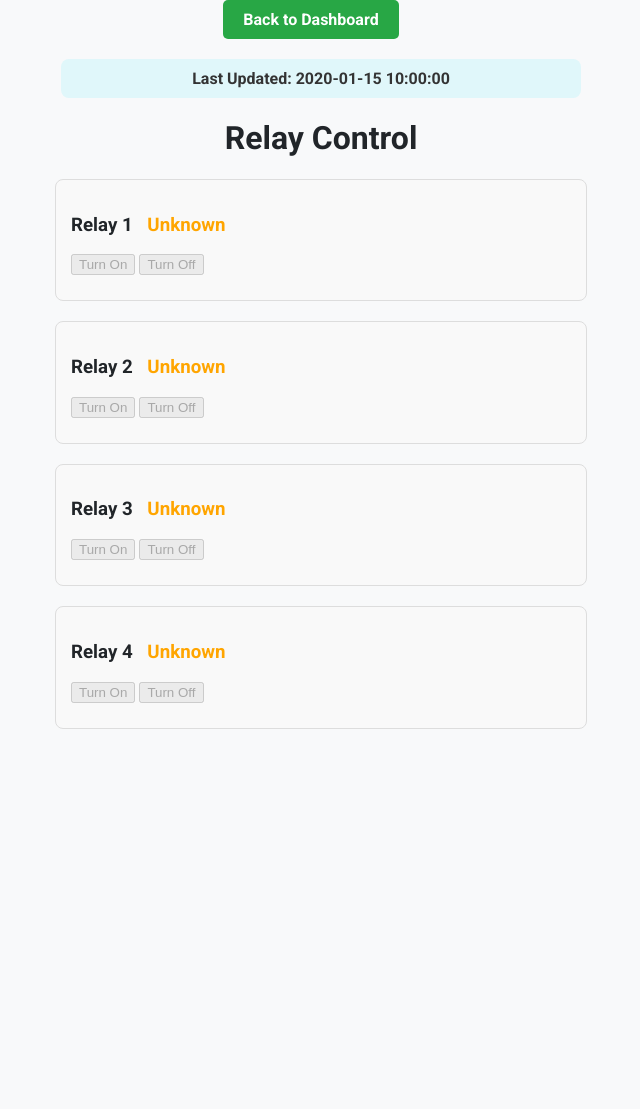
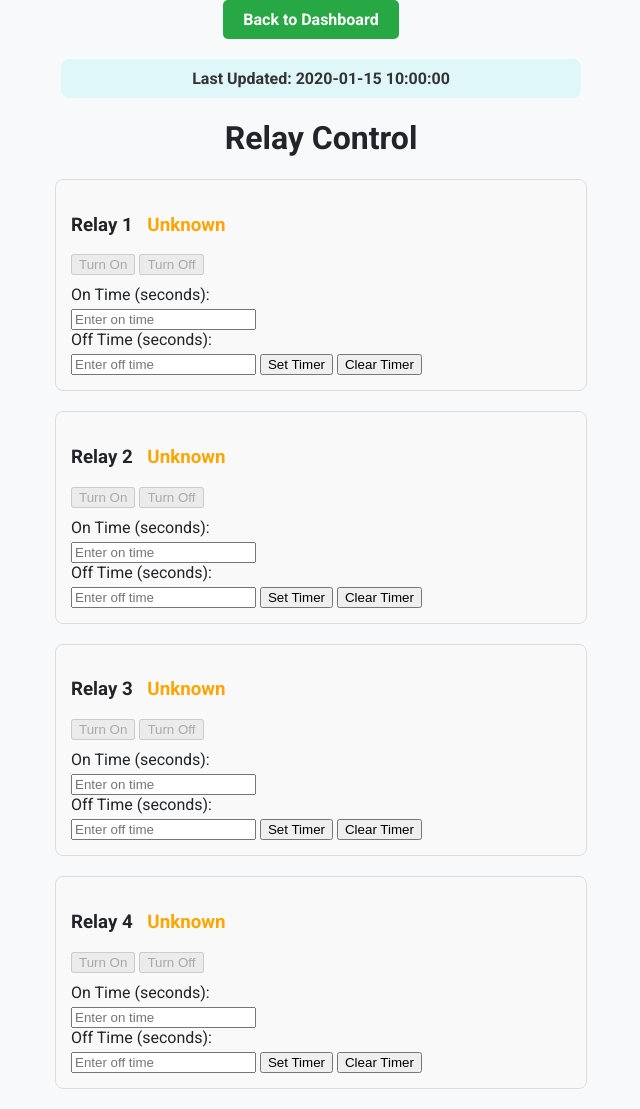
Before and after one commit to hurleyjoe22/new_django_project, a Django app: page /relay-control/ in a window 1280 px wide. Shown: the whole page, without its empty margins (319-959 px from the left). Before the commit the page ends 729 px from the top, so only its background shows below. Run offline with Django 5.2, Linux system fonts and the light colour scheme; a user stored in the database is signed in; tables that the repository leaves empty hold one stand-in row (values such as "Sample post").

Commit message:
timers added hopefully

```diff
--- a/myapp/models.py
+++ b/myapp/models.py
@@ -20,5 +20,15 @@ class SensorData(models.Model):
     # The timestamp for the sensor data
     timestamp = models.DateTimeField()
 
+    # Timer fields for relays
+    relay1_on_time = models.IntegerField(null=True, blank=True)
+    relay1_off_time = models.IntegerField(null=True, blank=True)
+    relay2_on_time = models.IntegerField(null=True, blank=True)
+    relay2_off_time = models.IntegerField(null=True, blank=True)
+    relay3_on_time = models.IntegerField(null=True, blank=True)
+    relay3_off_time = models.IntegerField(null=True, blank=True)
+    relay4_on_time = models.IntegerField(null=True, blank=True)
+    relay4_off_time = models.IntegerField(null=True, blank=True)
+
     def __str__(self):
         return f"Sensor Data at {self.timestamp}"
--- a/myapp/templates/relay_control.html
+++ b/myapp/templates/relay_control.html
@@ -148,9 +148,9 @@
             transform: translateX(-50%);
             background-color: #333;
             color: white;
-            padding: 20px 40px; /* Increase padding for a larger size */
+            padding: 20px 40px;
             border-radius: 8px;
-            font-size: 28px; /* Increase font size to make it more visible */
+            font-size: 28px;
             font-weight: bold;
             display: none;
             z-index: 3000;
@@ -186,6 +186,14 @@
             <button id="relay1On" onclick="controlRelay(1, 'on')" disabled>Turn On</button>
             <button id="relay1Off" onclick="controlRelay(1, 'off')" disabled>Turn Off</button>
         </div>
+        <div class="timer-controls">
+            <label for="relay1OnTime">On Time (seconds):</label>
+            <input type="number" id="relay1OnTime" min="0" placeholder="Enter on time">
+            <label for="relay1OffTime">Off Time (seconds):</label>
+            <input type="number" id="relay1OffTime" min="0" placeholder="Enter off time">
+            <button onclick="setRelayTimer(1)">Set Timer</button>
+            <button onclick="clearRelayTimer(1)">Clear Timer</button>
+        </div>
         <div id="relay1SyncStatus" class="sync-status"></div>
     </div>
 
@@ -194,6 +202,14 @@
         <div class="buttons">
             <button id="relay2On" onclick="controlRelay(2, 'on')" disabled>Turn On</button>
             <button id="relay2Off" onclick="controlRelay(2, 'off')" disabled>Turn Off</button>
+        </div>
+        <div class="timer-controls">
+            <label for="relay2OnTime">On Time (seconds):</label>
+            <input type="number" id="relay2OnTime" min="0" placeholder="Enter on time">
+            <label for="relay2OffTime">Off Time (seconds):</label>
+            <input type="number" id="relay2OffTime" min="0" placeholder="Enter off time">
+            <button onclick="setRelayTimer(2)">Set Timer</button>
+            <button onclick="clearRelayTimer(2)">Clear Timer</button>
         </div>
         <div id="relay2SyncStatus" class="sync-status"></div>
     </div>
@@ -204,6 +220,14 @@
             <button id="relay3On" onclick="controlRelay(3, 'on')" disabled>Turn On</button>
             <button id="relay3Off" onclick="controlRelay(3, 'off')" disabled>Turn Off</button>
         </div>
+        <div class="timer-controls">
+            <label for="relay3OnTime">On Time (seconds):</label>
+            <input type="number" id="relay3OnTime" min="0" placeholder="Enter on time">
+            <label for="relay3OffTime">Off Time (seconds):</label>
+            <input type="number" id="relay3OffTime" min="0" placeholder="Enter off time">
+            <button onclick="setRelayTimer(3)">Set Timer</button>
+            <button onclick="clearRelayTimer(3)">Clear Timer</button>
+        </div>
         <div id="relay3SyncStatus" class="sync-status"></div>
     </div>
 
@@ -212,6 +236,14 @@
         <div class="buttons">
             <button id="relay4On" onclick="controlRelay(4, 'on')" disabled>Turn On</button>
             <button id="relay4Off" onclick="controlRelay(4, 'off')" disabled>Turn Off</button>
+        </div>
+        <div class="timer-controls">
+            <label for="relay4OnTime">On Time (seconds):</label>
+            <input type="number" id="relay4OnTime" min="0" placeholder="Enter on time">
+            <label for="relay4OffTime">Off Time (seconds):</label>
+            <input type="number" id="relay4OffTime" min="0" placeholder="Enter off time">
+            <button onclick="setRelayTimer(4)">Set Timer</button>
+            <button onclick="clearRelayTimer(4)">Clear Timer</button>
         </div>
         <div id="relay4SyncStatus" class="sync-status"></div>
     </div>
@@ -389,6 +421,58 @@
             }, 10000); // Show the floating bar for 5 seconds
         }
 
+        function setRelayTimer(relayId) {
+            const onTime = document.getElementById(`relay${relayId}OnTime`).value;
+            const offTime = document.getElementById(`relay${relayId}OffTime`).value;
+            console.log(`Setting timer for relay ${relayId}: On time ${onTime}s, Off time ${offTime}s`);
+
+            fetch('/api/set-timer/', {
+                method: 'POST',
+                headers: {
+                    'Content-Type': 'application/json',
+                },
+                body: JSON.stringify({
+                    relayId: relayId,
+                    onTime: onTime,
+                    offTime: offTime
+                })
+            }).then(response => response.json()).then(data => {
+                if (data.message) {
+                    showFloatingBar(`Timer set for relay ${relayId} successfully.`, 'success');
+                } else {
+                    console.error('API Error:', data.error);
+                    showFloatingBar('Failed to set timer for relay ' + relayId + '. Please try again.', 'error');
+                }
+            }).catch(error => {
+                console.error('Error:', error);
+                showFloatingBar('Failed to set timer for relay ' + relayId + '. Please try again.', 'error');
+            });
+        }
+
+        function clearRelayTimer(relayId) {
+            console.log(`Clearing timer for relay ${relayId}`);
+
+            fetch('/api/clear-timer/', {
+                method: 'POST',
+                headers: {
+                    'Content-Type': 'application/json',
+                },
+                body: JSON.stringify({
+                    relayId: relayId
+                })
+            }).then(response => response.json()).then(data => {
+                if (data.message) {
+                    showFloatingBar(`Timer cleared for relay ${relayId} successfully.`, 'success');
+                } else {
+                    console.error('API Error:', data.error);
+                    showFloatingBar('Failed to clear timer for relay ' + relayId + '. Please try again.', 'error');
+                }
+            }).catch(error => {
+                console.error('Error:', error);
+                showFloatingBar('Failed to clear timer for relay ' + relayId + '. Please try again.', 'error');
+            });
+        }
+
         document.addEventListener('DOMContentLoaded', function() {
             fetchRelayStates();
             setInterval(fetchRelayStates, 1000);
--- a/myapp/views.py
+++ b/myapp/views.py
@@ -166,3 +166,30 @@ def upload_sensor_data(request):
             return JsonResponse({'error': str(e)}, status=500)
 
     return JsonResponse({'error': 'Invalid request method'}, status=405)
+
+# API view to handle setting relay timers
+@csrf_exempt
+def set_relay_timer(request):
+    if request.method == 'POST':
+        try:
+            data = json.loads(request.body)
+            relay_id = data.get('relayId')
+            on_time = data.get('onTime')
+            off_time = data.get('offTime')
+
+            # Validate the presence of required fields
+            if relay_id is None or on_time is None or off_time is None:
+                return JsonResponse({'error': 'Missing or invalid fields'}, status=400)
+
+            # Logic to store or handle the timer settings (e.g., saving to a database or sending to the Raspberry Pi)
+            logger.info(f"Timer set for relay {relay_id}: ON for {on_time} seconds, OFF for {off_time} seconds")
+
+            return JsonResponse({'message': f'Timer set for relay {relay_id} successfully'}, status=200)
+
+        except json.JSONDecodeError:
+            return JsonResponse({'error': 'Invalid JSON'}, status=400)
+        except Exception as e:
+            logger.error(f"Error setting relay timer: {e}")
+            return JsonResponse({'error': str(e)}, status=500)
+
+    return JsonResponse({'error': 'Invalid request method'}, status=405)
--- a/myproject/urls.py
+++ b/myproject/urls.py
@@ -10,5 +10,5 @@ urlpatterns = [
     path('api/upload-sensor-data/', views.upload_sensor_data, name='upload_sensor_data'),  # API route for uploading sensor data
     path('relay-control/', views.relay_control_view, name='relay_control'),  # URL for relay control page
     path('api/control-relay/', views.control_relay, name='control_relay'),  # API route for controlling relays
-    # path('api/reset-timers/', views.reset_timers, name='reset_timers'),  # Commented out or removed as it's no longer used
+    path('api/set-timer/', views.set_relay_timer, name='set_relay_timer'),  # API route for setting relay timers
 ]
```
Also changed, not shown: db.sqlite3, myapp/migrations/0005_sensordata_relay1_off_time_sensordata_relay1_on_time_and_more.py (added).
